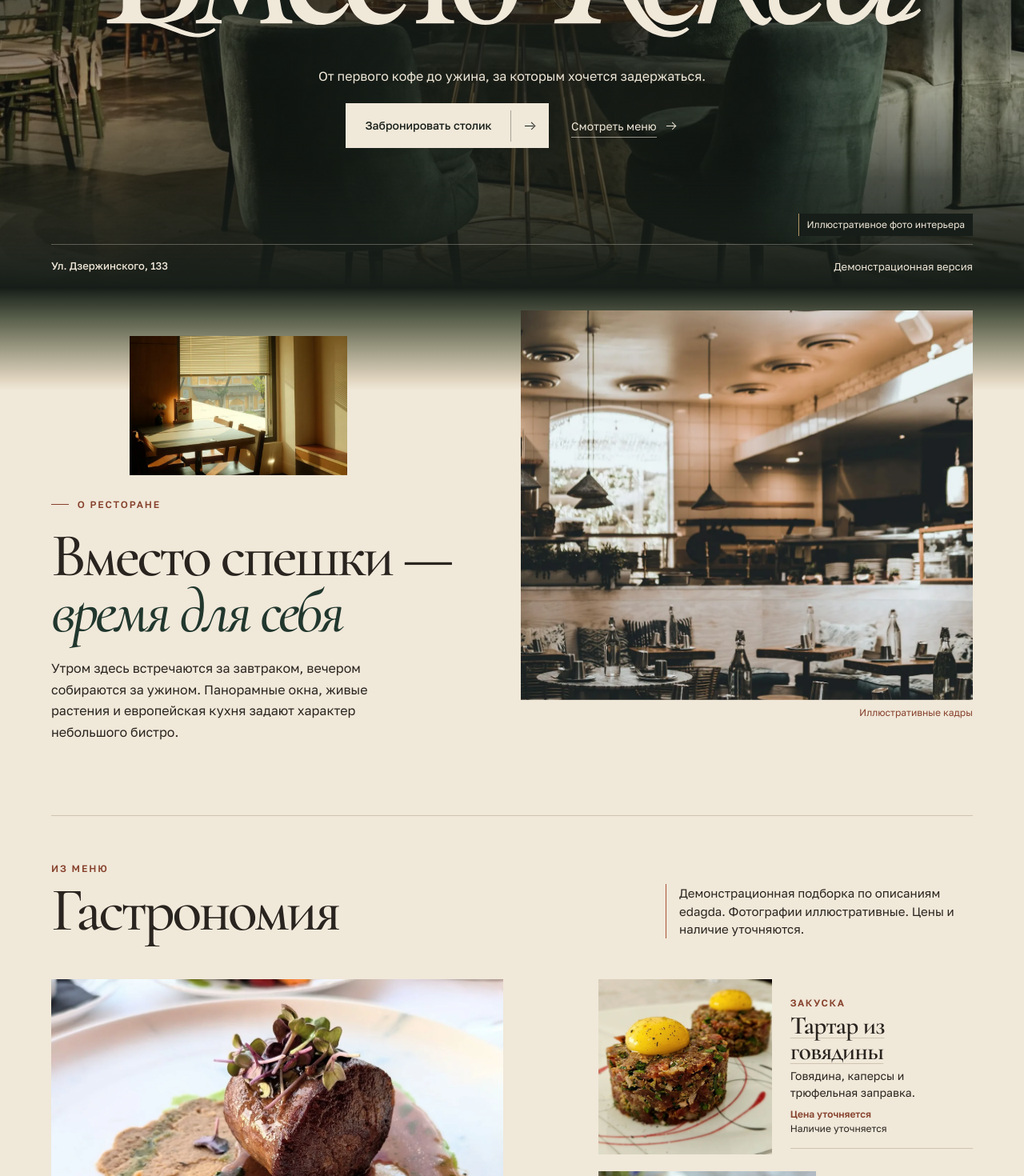
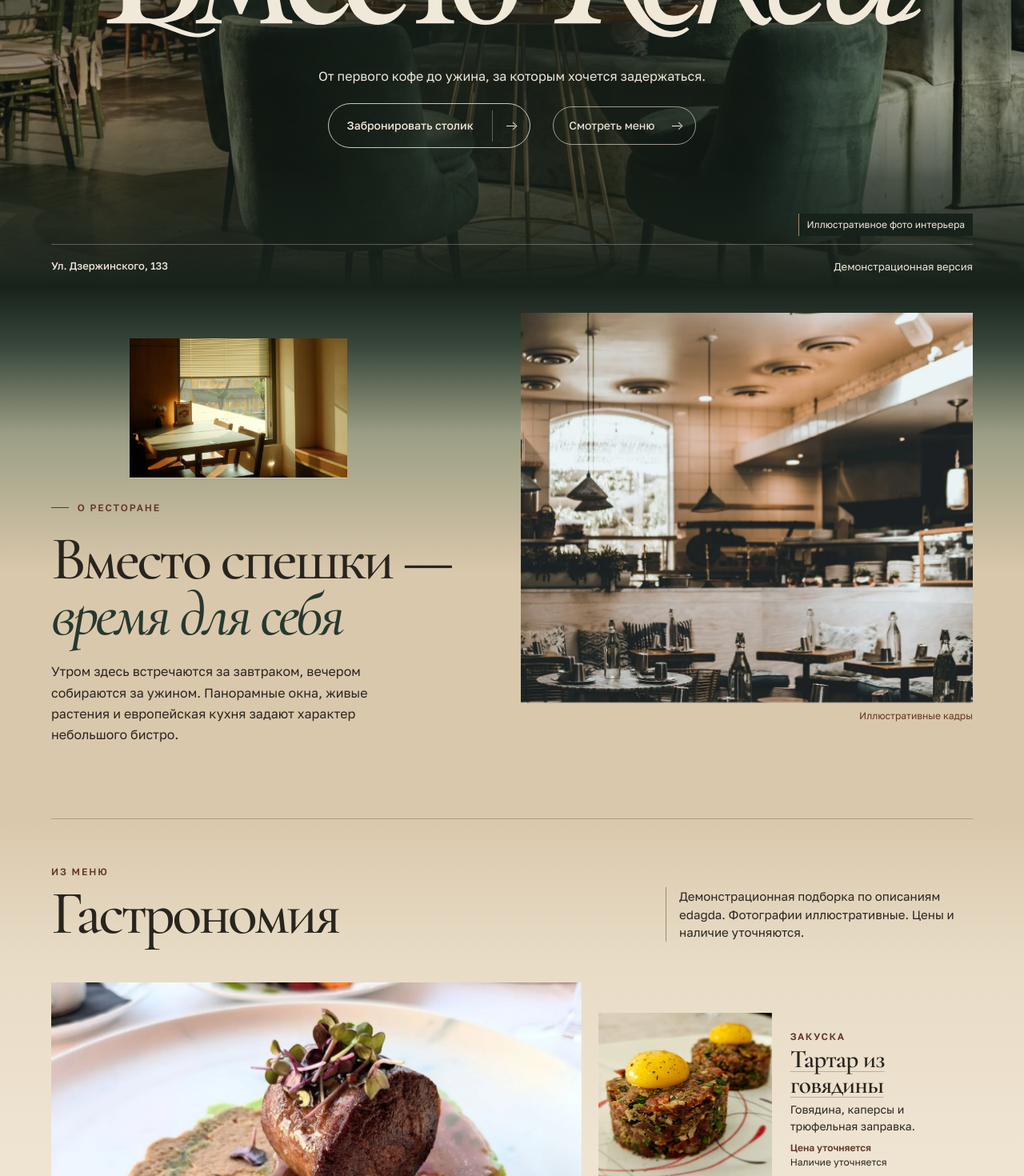
Before and after one commit to genafedorov791-hash/vmesto-keksa, a Next.js app: page / in a window 1280 px wide. Shown: the part 440-1910 px from the top of the page at 80% size. Built offline with nearby package versions, Linux system fonts and the light colour scheme.

Commit message:
Unify homepage color transitions and outline controls

```diff
--- a/app/cover.css
+++ b/app/cover.css
@@ -1,8 +1,3 @@
-:root {
-  --cover-ink: #171e19;
-  --cover-olive: #18251f;
-}
-
 .site-header {
   position: relative;
   z-index: 2;
@@ -11,12 +6,12 @@
 
 .site-frame--cinema .site-header {
   color: var(--milk);
-  background-color: rgb(23 30 25 / 73%);
+  background-color: color-mix(in srgb, var(--cover-ink) 73%, transparent);
 }
 
 .site-frame--editorial .site-header {
   color: var(--cover-ink);
-  background: var(--milk);
+  background: var(--linen);
 }
 
 .header-inner {
@@ -96,7 +91,7 @@
   content: "";
   position: absolute;
   inset-block-start: 50%;
-  transition: translate 220ms ease;
+  transition: translate var(--control-ease);
 }
 
 .action-arrow::before {
@@ -114,7 +109,7 @@
   transform: translateY(-45%) rotate(45deg);
 }
 
-.button--arrow { gap: 0; padding: 0; min-block-size: 3.5rem; }
+.button--arrow { gap: 0; padding: 0; }
 
 .button--arrow > span:first-child {
   padding: 0.55rem clamp(1.25rem, 1.8vw, 1.7rem);
@@ -126,37 +121,17 @@
   border-inline-start: 1px solid color-mix(in srgb, currentColor 34%, transparent);
 }
 
-:is(.button--arrow, .cover-text-link, .header-booking):is(:hover, :focus-visible) .action-arrow::before,
-:is(.button--arrow, .cover-text-link, .header-booking):is(:hover, :focus-visible) .action-arrow::after {
-  translate: 0.16rem 0;
+.button--arrow.button--quiet > span:first-child { padding-inline: 1.2rem 0.55rem; }
+
+.button--arrow.button--quiet .action-arrow {
+  inline-size: 2.35rem;
+  border: 0;
+  margin-inline-end: 0.3rem;
 }
 
-.cover-text-link {
-  display: inline-flex;
-  align-items: center;
-  min-inline-size: 2.75rem;
-  min-block-size: 2.75rem;
-  width: fit-content;
-  gap: 0.55rem;
-  font-size: 0.875rem;
-  text-decoration: none;
-}
-
-.cover-text-link span:first-child { position: relative; }
-
-.cover-text-link span:first-child::after {
-  content: "";
-  position: absolute;
-  inset: auto 0 -0.25rem;
-  border-block-end: 1px solid currentColor;
-  opacity: 0.6;
-  transform-origin: left center;
-  transition: transform 220ms ease, opacity 220ms ease;
-}
-
-.cover-text-link:is(:hover, :focus-visible) span:first-child::after {
-  opacity: 1;
-  transform: scaleX(0.82);
+:is(.button--arrow, .header-booking):is(:hover, :focus-visible) .action-arrow::before,
+:is(.button--arrow, .header-booking):is(:hover, :focus-visible) .action-arrow::after {
+  translate: 0.16rem 0;
 }
 
 .hero-title, .hero-copy { min-width: 0; }
@@ -293,13 +268,13 @@
   inset: 0;
   background:
     radial-gradient(ellipse 40% 17% at 50% 68%,
-      rgb(23 30 25 / 65%) 44%, transparent 100%),
+      rgb(23 34 27 / 65%) 44%, transparent 100%),
     linear-gradient(180deg,
       transparent 14%,
-      rgb(23 30 25 / 25%) 28%,
-      rgb(23 30 25 / 65%) 41% 57%,
-      rgb(23 30 25 / 34%) 69%,
-      rgb(23 30 25 / 72%) 83% 100%
+      rgb(23 34 27 / 25%) 28%,
+      rgb(23 34 27 / 65%) 41% 57%,
+      rgb(23 34 27 / 34%) 69%,
+      rgb(23 34 27 / 72%) 83% 100%
     );
   pointer-events: none;
 }
@@ -320,14 +295,8 @@
   border-inline-start: 1px solid var(--brass);
 }
 
-.hero--cinema .button--light { color: var(--cover-ink); }
-.hero--cinema .button--light:hover {
-  background: var(--sand-mat);
-  border-color: var(--sand-mat);
-}
-
 .hero--editorial {
-  background: var(--milk);
+  background: var(--linen);
   color: var(--cover-ink);
   padding-block: 1.05rem 0.5rem;
 }
@@ -473,8 +442,8 @@
   .hero--cinema .hero-photo .photo::after {
     background: linear-gradient(180deg,
       transparent 24%,
-      rgb(23 30 25 / 35%) 42%,
-      rgb(23 30 25 / 78%) 66% 100%
+      rgb(23 34 27 / 35%) 42%,
+      rgb(23 34 27 / 78%) 66% 100%
     );
   }
 
@@ -531,7 +500,7 @@
     padding-inline: env(safe-area-inset-left, 0px) env(safe-area-inset-right, 0px);
     background: var(--cover-ink);
     color: var(--milk);
-    border-block-start: 1px solid #59665e;
+    border-block-start: 1px solid var(--line-dark);
   }
 
   .mobile-dock__action {
@@ -548,12 +517,12 @@
     text-decoration: none;
   }
 
-  .mobile-dock__action + .mobile-dock__action { border-inline-start: 1px solid #59665e; }
+  .mobile-dock__action + .mobile-dock__action { border-inline-start: 1px solid var(--line-dark); }
   .mobile-dock__action:focus-visible { outline-offset: -4px; }
 
   .mobile-dock__booking {
     box-shadow: inset 0 2px var(--brass);
-    background: var(--cover-olive);
+    background: var(--pine);
     font-weight: 540;
   }
 
@@ -561,20 +530,14 @@
 
   .site-frame--editorial .mobile-dock {
     color: var(--cover-ink);
-    background: var(--milk);
-    border-color: #b6a995;
+    background: var(--linen);
+    border-color: var(--line-light);
   }
 
-  .site-frame--editorial .mobile-dock__action + .mobile-dock__action { border-color: #b6a995; }
+  .site-frame--editorial .mobile-dock__action + .mobile-dock__action { border-color: var(--line-light); }
 
   .site-frame--editorial .mobile-dock__booking {
     color: var(--milk);
-    background: var(--cover-olive);
+    background: var(--pine);
   }
 }
-
-@media (max-width: 26rem) {
-  .hero-actions .button--arrow .action-arrow { inline-size: 2.45rem; }
-  .hero-actions .cover-text-link { font-size: 0.8125rem; }
-  .hero-actions .cover-text-link .action-arrow { inline-size: 0.95rem; }
-}
--- a/app/globals.css
+++ b/app/globals.css
@@ -1,18 +1,20 @@
 :root {
-  --pine: #21372e;
+  --cover-ink: #17221b;
+  --olive: #39483b;
+  --pine: #26392f;
+  --sage: #9b9e84;
+  --sand: #d6c4a5;
+  --linen: #e8dcc6;
   --milk: #f0e8d9;
-  --terracotta: #a65438;
-  --graphite: #29241f;
-  --brass: #b49a69;
-  --walnut: #493329;
-  --paper: #f7f2e8;
-  --earth-text: #86412c;
-  --line-light: #d0c5b2;
-  --line-dark: #647568;
-  --closing-ink: #202c24;
-  --form-surface: #2a382e;
-  --sage-bridge: #96947d;
-  --sand-mat: #e2d6c1;
+  --brass: #a08c70;
+  --graphite: #28251f;
+  --earth-text: #613526;
+  --line-light: rgb(100 76 53 / 35%);
+  --line-dark: rgb(214 196 165 / 38%);
+  --intro-sand: #dac8ac;
+  --breakfast-linen: #e1d2b9;
+  --booking-olive: #29372d;
+  --control-ease: 220ms ease;
   --font-display: "Cormorant Garamond", "Times New Roman", serif;
   --font-body: "Golos Text", Arial, sans-serif;
   --gutter: clamp(1.25rem, 5vw, 5rem);
@@ -31,7 +33,7 @@ html {
 body {
   margin: 0;
   color: var(--graphite);
-  background: var(--closing-ink);
+  background: var(--cover-ink);
   font: 400 1rem/1.55 var(--font-body);
   padding-block-end: var(--dock-height);
 }
@@ -121,35 +123,29 @@ section[tabindex]:focus, main[tabindex]:focus, footer[tabindex]:focus {
   gap: 0.5rem;
   min-block-size: 3.5rem;
   padding: 0.65rem 1.35rem;
-  border: 1px solid transparent;
-  background: transparent;
+  border: 1px solid color-mix(in srgb, currentColor var(--button-outline, 84%), transparent);
+  border-radius: 999px;
+  background-color: transparent;
   font-size: 0.875rem;
   font-weight: 500;
   line-height: 1.3;
   text-align: center;
-  transition: background-color 240ms, color 240ms, border-color 240ms;
+  transition: background-color var(--control-ease), border-color var(--control-ease);
 }
 
-.button--light {
-  color: var(--pine);
-  background: var(--milk);
-  border-color: var(--milk);
+.button--light { color: var(--milk); }
+.button--dark { color: var(--pine); }
+
+.button--quiet {
+  --button-outline: 62%;
+  min-block-size: 3rem;
+  font-weight: 450;
 }
 
-.button--dark {
-  color: var(--milk);
-  background: var(--pine);
-  border-color: var(--pine);
+.button:is(:hover, :focus-visible) {
+  border-color: currentColor;
+  background-color: color-mix(in srgb, currentColor 8%, transparent);
 }
-
-.button--dark:hover {
-  color: var(--pine);
-  background: var(--milk);
-}
-
-.button--light:focus-visible { outline-color: var(--milk); }
-
-.button--dark:focus-visible { outline-color: var(--pine); }
 
 .plain-action, .text-link {
   padding: 0;
@@ -253,23 +249,22 @@ figcaption, .picture-note {
   to { transform: translateY(0); }
 }
 
-.introduction, .gastronomy, .breakfast, .atmosphere { background: var(--milk); }
+.introduction {
+  background-color: var(--intro-sand);
+  background-image: linear-gradient(180deg, var(--linen), var(--intro-sand) 90%);
+}
 
 .site-frame--cinema .introduction {
-  position: relative;
-  padding-block-start: clamp(1.1rem, 2.15vw, 1.9rem);
+  padding-block-start: clamp(1.4rem, 2.45vw, 2.25rem);
+  background-image: linear-gradient(180deg,
+    var(--cover-ink),
+    var(--olive) 20%,
+    var(--sage) 49%,
+    var(--intro-sand) 96%
+  );
+  background-repeat: no-repeat;
+  background-size: 100% clamp(15rem, 29vw, 27rem);
 }
-
-.site-frame--cinema .introduction::before {
-  content: "";
-  position: absolute;
-  inset: 0 0 auto;
-  height: clamp(7rem, 10vw, 9rem);
-  background: linear-gradient(180deg, var(--cover-ink), #575e4a 29%, var(--sage-bridge) 56%, var(--sand-mat) 90%, var(--milk));
-  pointer-events: none;
-}
-
-.site-frame--cinema .intro-grid { position: relative; }
 
 .site-frame--cinema .intro-room {
   grid-area: 1 / 7 / 3 / -1;
@@ -335,7 +330,17 @@ figcaption, .picture-note {
   margin-block-end: 1.1rem;
 }
 
-.gastronomy { padding-block-start: 0; }
+.gastronomy {
+  padding-block-start: 0;
+  background-color: var(--linen);
+  background-image: linear-gradient(180deg,
+    var(--intro-sand),
+    var(--linen) 16%,
+    #efe4d2 38%,
+    var(--linen) 75%,
+    var(--breakfast-linen)
+  );
+}
 
 .gastronomy-heading {
   display: flex;
@@ -352,7 +357,7 @@ figcaption, .picture-note {
 
 .preview-note {
   max-width: 24rem;
-  border-inline-start: 1px solid var(--terracotta);
+  border-inline-start: 1px solid var(--brass);
   padding-inline-start: 1rem;
   font-size: 0.9375rem;
   line-height: 1.5;
@@ -361,15 +366,20 @@ figcaption, .picture-note {
 .dish-grid { align-items: start; }
 .dish-item { min-width: 0; }
 
-.dish-item:nth-child(1) { grid-area: 1 / 1 / 3 / 7; }
-.dish-item:nth-child(2) { grid-area: 1 / 8 / 2 / -1; }
+.dish-item:nth-child(1) { grid-area: 1 / 1 / 3 / 8; }
+.dish-item:nth-child(2) {
+  grid-area: 1 / 8 / 2 / -1;
+  margin-block-start: clamp(1rem, 3vw, 2.6rem);
+}
 
 .dish-item:nth-child(3) { grid-area: 2 / 8 / 3 / 11; }
 .dish-item:nth-child(4) { grid-area: 2 / 11 / 3 / -1; margin-block-start: 2.35rem; }
 
 .dish-photo { aspect-ratio: 1.19; }
-.dish-photo img { filter: saturate(0.93); }
-.dish-item:nth-child(1) .dish-photo { aspect-ratio: 1.18; }
+.dish-item:nth-child(1) .dish-photo {
+  aspect-ratio: 1.32;
+  box-shadow: 0 0.35rem 0 color-mix(in srgb, var(--brass) 44%, var(--linen));
+}
 .dish-item:nth-child(2) .dish-photo { aspect-ratio: 0.99; }
 .dish-item:nth-child(3) .dish-photo { aspect-ratio: 1.16; }
 .dish-item:nth-child(4) .dish-photo { aspect-ratio: 0.91; }
@@ -465,7 +475,11 @@ figcaption, .picture-note {
 
 .preview-menu__price, .dish-dialog-status { color: var(--earth-text); }
 
-.breakfast { padding-block-start: 0; }
+.breakfast {
+  padding-block-start: 0;
+  background-color: var(--breakfast-linen);
+  background-image: linear-gradient(180deg, var(--breakfast-linen) 12%, var(--sand));
+}
 
 .breakfast-grid {
   position: relative;
@@ -492,13 +506,13 @@ figcaption, .picture-note {
   position: absolute;
   z-index: -1;
   inset: clamp(2rem, 6vw, 5.5rem) -0.85rem -0.7rem 2rem;
-  background: var(--sand-mat);
+  background: color-mix(in srgb, var(--sand) 75%, var(--brass));
 }
 .breakfast-photo .photo { aspect-ratio: 1.59; }
 .breakfast-photo figcaption { color: var(--earth-text); }
 
 .breakfast-copy { grid-column: 9 / -1; }
-.breakfast-copy .text-link { margin-block-start: 0.45rem; }
+.breakfast-copy .button { margin-block-start: 0.9rem; }
 
 .breakfast-hours {
   margin-block-start: 0.9rem;
@@ -507,6 +521,8 @@ figcaption, .picture-note {
 }
 
 .breakfast-hours span { font-size: 0.8125rem; font-weight: 400; }
+
+.atmosphere { background: var(--sand); }
 
 .atmosphere-heading {
   display: flex;
@@ -521,25 +537,19 @@ figcaption, .picture-note {
 .atmosphere-heading :is(.eyebrow, .picture-note) { color: var(--earth-text); }
 .atmosphere-heading em { color: var(--pine); }
 
-.atmosphere-gallery, .booking, .contacts {
-  background: var(--closing-ink);
-  color: var(--milk);
-}
+.atmosphere-gallery, .booking, .contacts { color: var(--milk); }
 
 .atmosphere-gallery {
-  position: relative;
-  isolation: isolate;
   padding-block-end: clamp(2.75rem, 5vw, 4.5rem);
-}
-
-.atmosphere-gallery::before {
-  content: "";
-  position: absolute;
-  z-index: -1;
-  inset: 0 0 auto;
-  height: clamp(7.5rem, 16vw, 14rem);
-  background: linear-gradient(180deg, var(--milk), var(--sage-bridge) 26%, #56624e 59%, var(--closing-ink));
-  pointer-events: none;
+  background-color: var(--olive);
+  background-image: linear-gradient(180deg,
+    var(--sand),
+    var(--sage) 25%,
+    #67745f 47%,
+    var(--olive) 86%
+  );
+  background-size: 100% clamp(13rem, 25vw, 22rem);
+  background-repeat: no-repeat;
 }
 
 .gallery-grid {
@@ -576,13 +586,17 @@ figcaption, .picture-note {
 
 .event-link {
   margin-block-start: clamp(1.55rem, 4.6vw, 3.7rem);
-  padding-block-start: 0.4rem;
+  padding-block-start: 0.95rem;
   border-block-start: 1px solid var(--line-dark);
 }
 
-.booking { padding-block-start: clamp(1.6rem, 4.6vw, 4.3rem); }
+.booking {
+  padding-block-start: clamp(1.6rem, 4.6vw, 4.3rem);
+  background-color: var(--booking-olive);
+  background-image: linear-gradient(180deg, var(--olive), var(--booking-olive));
+}
 
-.booking-copy .eyebrow, .contacts-copy .eyebrow { color: var(--brass); }
+.booking-copy .eyebrow, .contacts-copy .eyebrow { color: var(--sand); }
 .booking-grid { align-items: start; }
 .booking-copy { grid-column: 1 / 6; }
 .booking-copy h2 { line-height: 1.02; }
@@ -591,11 +605,16 @@ figcaption, .picture-note {
   grid-column: 7 / -1;
   min-width: 0;
   padding: clamp(1.15rem, 3.1vw, 2.7rem);
-  border-block-start: 1px solid var(--brass);
-  background: var(--form-surface);
+  border: 1px solid var(--line-dark);
+  border-block-start-color: var(--brass);
+  background-color: color-mix(in srgb, var(--cover-ink) 43%, transparent);
 }
 
-.contacts { padding-block: 0 1.6rem; }
+.contacts {
+  padding-block: 0 1.6rem;
+  background-color: var(--cover-ink);
+  background-image: linear-gradient(180deg, var(--booking-olive), var(--cover-ink));
+}
 
 .contacts-grid {
   padding-block-start: clamp(2.7rem, 5.3vw, 4.8rem);
@@ -638,7 +657,7 @@ figcaption, .picture-note {
   border-block-end: 1px solid var(--line-dark);
 }
 
-.contact-details dt { color: var(--brass); }
+.contact-details dt { color: var(--sand); }
 .contact-details dd { padding-block: 0.4rem; }
 .contact-details dd:has(.text-link) { padding: 0; }
 
@@ -667,13 +686,13 @@ figcaption, .picture-note {
   margin: auto;
   padding: clamp(1.25rem, 4.5vw, 2.5rem);
   color: var(--graphite);
-  background: var(--milk);
+  background: var(--linen);
   border: 1px solid var(--line-light);
 }
 
-.prototype-dialog::backdrop { background: rgb(24 34 29 / 78%); }
+.prototype-dialog::backdrop { background: color-mix(in srgb, var(--cover-ink) 79%, transparent); }
 
-.prototype-dialog[open] { animation: dialog-reveal 230ms ease-out; }
+.prototype-dialog[open] { animation: dialog-reveal var(--control-ease); }
 
 @keyframes dialog-reveal {
   from { opacity: 0; transform: translateY(0.5rem); }
@@ -696,8 +715,16 @@ figcaption, .picture-note {
   place-items: center;
   min-block-size: 2.75rem;
   padding: 0;
+  color: var(--pine);
   background: transparent;
-  border: 1px solid var(--line-light);
+  border: 1px solid color-mix(in srgb, currentColor 62%, transparent);
+  border-radius: 50%;
+  transition: background-color var(--control-ease), border-color var(--control-ease);
+}
+
+.dialog-close:is(:hover, :focus-visible) {
+  border-color: currentColor;
+  background-color: color-mix(in srgb, currentColor 8%, transparent);
 }
 
 .dialog-close span {
@@ -793,10 +820,9 @@ figcaption, .picture-note {
   .gastronomy-heading { align-items: start; }
   .dish-grid { row-gap: 1.55rem; }
   .dish-item:nth-child(1) { grid-area: 1 / 1 / 2 / -1; }
-  .dish-item:nth-child(2) { grid-area: 2 / 1 / 3 / -1; }
+  .dish-item:nth-child(2) { grid-area: 2 / 1 / 3 / -1; margin-block-start: 0; }
   .dish-item:nth-child(3) { grid-area: 3 / 1 / 4 / 2; }
   .dish-item:nth-child(4) { grid-area: 3 / 2 / 4 / -1; margin-block-start: 2.15rem; }
-  .dish-item:nth-child(1) .dish-photo { aspect-ratio: 1.32; }
   .dish-item:nth-child(2) .dish-photo { aspect-ratio: 0.95; }
   .dish-item:nth-child(3) .dish-photo { aspect-ratio: 0.88; }
   .dish-item:nth-child(4) .dish-photo { aspect-ratio: 1.13; }
--- a/app/layout.tsx
+++ b/app/layout.tsx
@@ -12,7 +12,7 @@ export const metadata: Metadata = {
 };
 
 export const viewport: Viewport = {
-  themeColor: "#171E19",
+  themeColor: "#17221B",
   viewportFit: "cover",
 };
 
--- a/components/public/cover.tsx
+++ b/components/public/cover.tsx
@@ -32,6 +32,7 @@ export function SiteHeader() {
 
 export function Hero({ variant }: { variant: CoverVariant }) {
   const isCinema = variant === "cinema";
+  const actionTone = isCinema ? "button--light" : "button--dark";
 
   return (
     <section className={`hero hero--${variant}`} aria-labelledby="hero-title">
@@ -57,10 +58,10 @@ export function Hero({ variant }: { variant: CoverVariant }) {
           <div className="hero-copy">
             <p className="hero-description">От первого кофе до ужина, за которым хочется задержаться.</p>
             <div className="hero-actions">
-              <a href="#booking" className={`button button--arrow ${isCinema ? "button--light" : "button--dark"}`}>
+              <a href="#booking" className={`button button--arrow ${actionTone}`}>
                 <span>Забронировать столик</span><ActionArrow />
               </a>
-              <a href="#menu" className="cover-text-link">
+              <a href="#menu" className={`button button--arrow button--quiet ${actionTone}`}>
                 <span>Смотреть меню</span><ActionArrow />
               </a>
             </div>
--- a/components/public/home-page.tsx
+++ b/components/public/home-page.tsx
@@ -94,7 +94,7 @@ function Breakfast() {
           <h2 id="breakfast-title">Начать день<br /><em>за столом</em></h2>
           <p className="section-copy">Скрэмбл с креветками, картофельной роти и кремом из авокадо.</p>
           <p className="breakfast-hours">{directory.breakfastHours} <span>· по данным edagda, уточняется</span></p>
-          <PreviewDialog title="Меню завтраков" className="text-link" trigger="Смотреть завтраки">
+          <PreviewDialog title="Меню завтраков" className="button button--dark button--arrow button--quiet" trigger={<><span>Смотреть завтраки</span><ActionArrow /></>}>
             <p>В edagda упоминаются скрэмбл с креветками, полента со шпинатом и страчателлой и рисовая каша с клубникой на кокосовом молоке.</p>
             <p>Демонстрационная подборка. Точные часы подачи, состав, цены и наличие уточняются.</p>
           </PreviewDialog>
@@ -120,7 +120,7 @@ function Atmosphere() {
         <div className="container">
           <AtmosphereGallery />
           <div className="event-link">
-            <PreviewDialog title="Мероприятия" className="text-link" trigger="Обсудить мероприятие">
+            <PreviewDialog title="Мероприятия" className="button button--light button--arrow button--quiet" trigger={<><span>Обсудить мероприятие</span><ActionArrow /></>}>
               <p>Демонстрационный раздел. Контакты для обсуждения мероприятий появятся после согласования.</p>
             </PreviewDialog>
           </div>
--- a/components/public/photo-assets.ts
+++ b/components/public/photo-assets.ts
@@ -40,7 +40,7 @@ export const photos = {
     alt: "Говяжье филе с зеленью и соусом на белой тарелке",
     width: 1600,
     height: 1077,
-    sizes: "(max-width: 48rem) calc(100vw - 40px), 44vw",
+    sizes: "(max-width: 48rem) calc(100vw - 40px), (max-width: 100rem) 52vw, 52rem",
     focus: "51% 52%",
   },
   tartare: {
```
Also changed, not shown: components/public/booking-form.module.css (+0 -15 lines), components/public/booking-form.tsx (+4 -4 lines), 16 other files (tests, documents, lock files or other folders).
